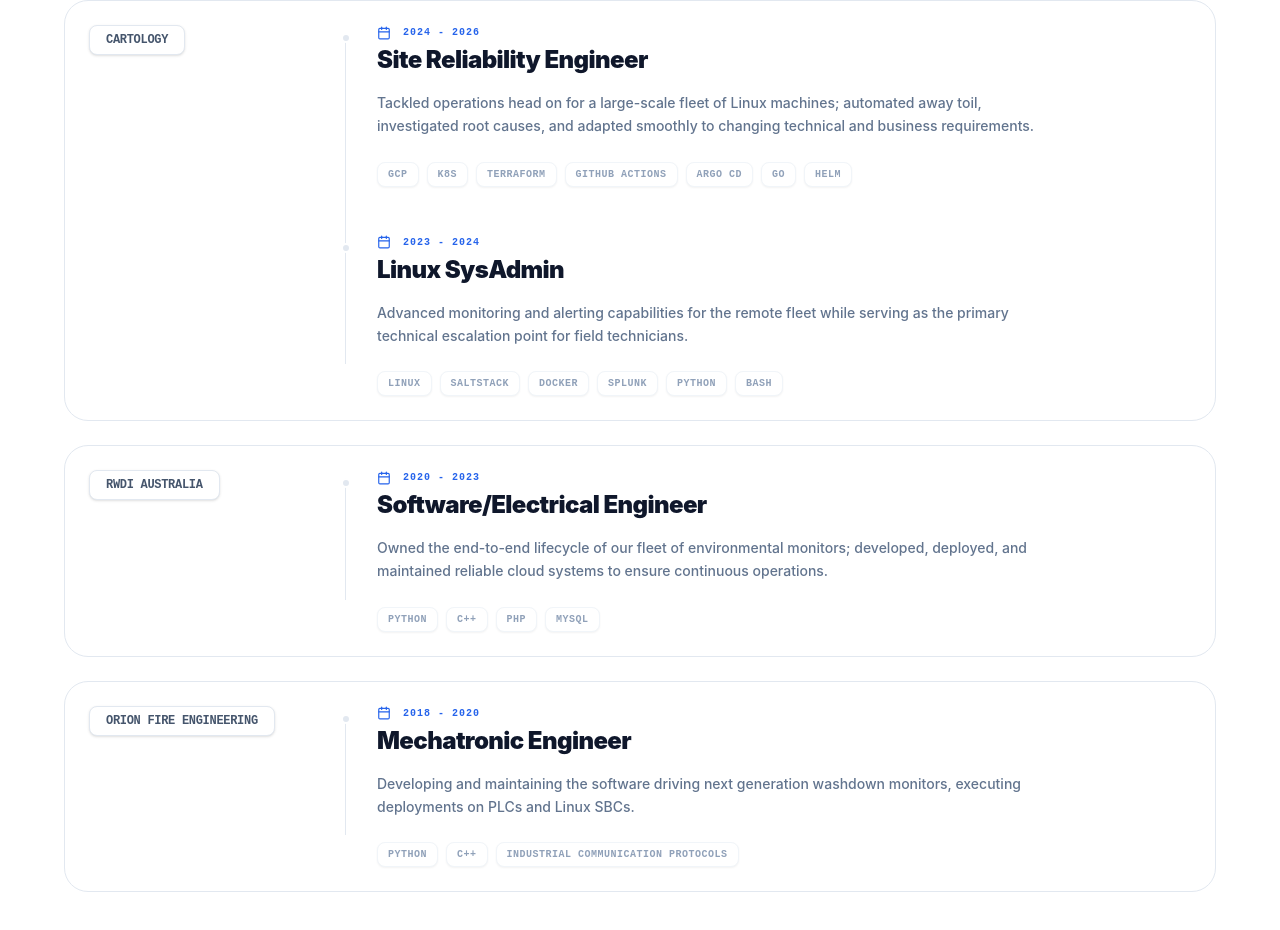
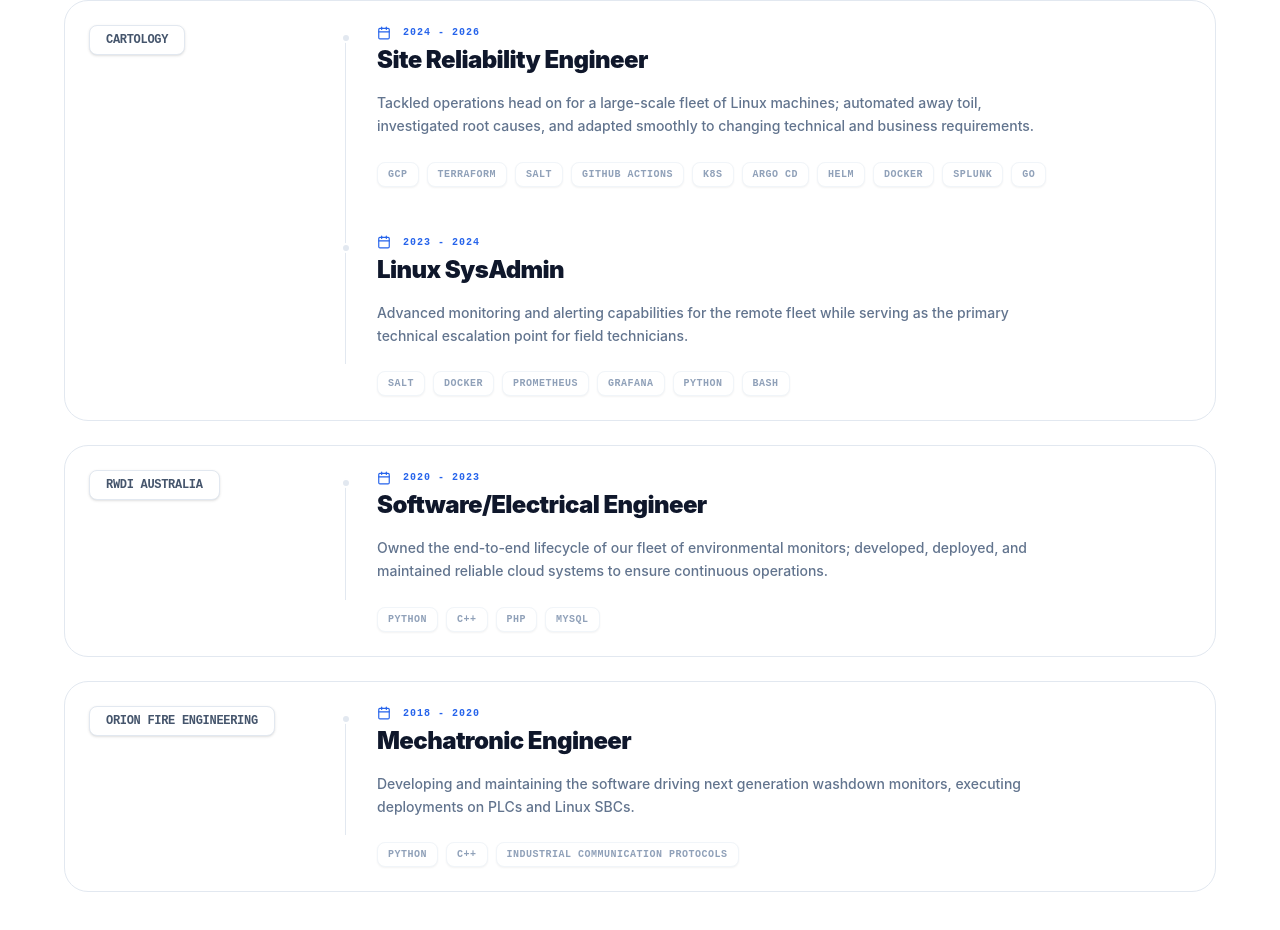
Before and after one commit to ishan-cart/sandbox, a React (Vite) app in the folder apps/web-app/: page / in a window 1280 px wide. Shown: the part 3086-4016 px from the top of the page. Built offline with nearby package versions, Linux system fonts and the light colour scheme.

Commit message:
remove links

```diff
--- a/apps/web-app/src/components/Experience.tsx
+++ b/apps/web-app/src/components/Experience.tsx
@@ -1,5 +1,5 @@
 import { motion } from "motion/react";
-import { ExternalLink, Calendar, Briefcase, ArrowRight } from "lucide-react";
+import { Calendar } from "lucide-react";
 
 export const Experience = () => {
   const experiences = [
@@ -10,13 +10,13 @@ export const Experience = () => {
           title: "Site Reliability Engineer",
           period: "2024 - 2026",
           description: "Tackled operations head on for a large-scale fleet of Linux machines; automated away toil, investigated root causes, and adapted smoothly to changing technical and business requirements.",
-          tags: ["GCP", "K8s", "Terraform", "GitHub Actions", "Argo CD", "Go", "Helm"]
+          tags: ["GCP", "Terraform", "Salt", "GitHub Actions", "K8s", "Argo CD", "Helm", "Docker", "Splunk", "Go"]
         },
         {
           title: "Linux SysAdmin",
           period: "2023 - 2024",
           description: "Advanced monitoring and alerting capabilities for the remote fleet while serving as the primary technical escalation point for field technicians.",
-          tags: ["Linux", "SaltStack", "Docker", "Splunk", "Python", "Bash"]
+          tags: ["Salt", "Docker", "Prometheus", "Grafana", "Python", "Bash"]
         }
       ]
     },
@@ -155,11 +155,6 @@ export const Experience = () => {
                 </div>
               </div>
 
-              <div className="flex-none opacity-0 group-hover:opacity-100 transition-all hidden md:block">
-                <div className="w-12 h-12 rounded-2xl border border-slate-100 bg-white flex items-center justify-center text-slate-300 group-hover:text-brand-primary group-hover:border-brand-primary group-hover:shadow-lg transition-all">
-                  <ExternalLink className="w-5 h-5" />
-                </div>
-              </div>
             </motion.div>
           ))}
         </motion.div>
```
